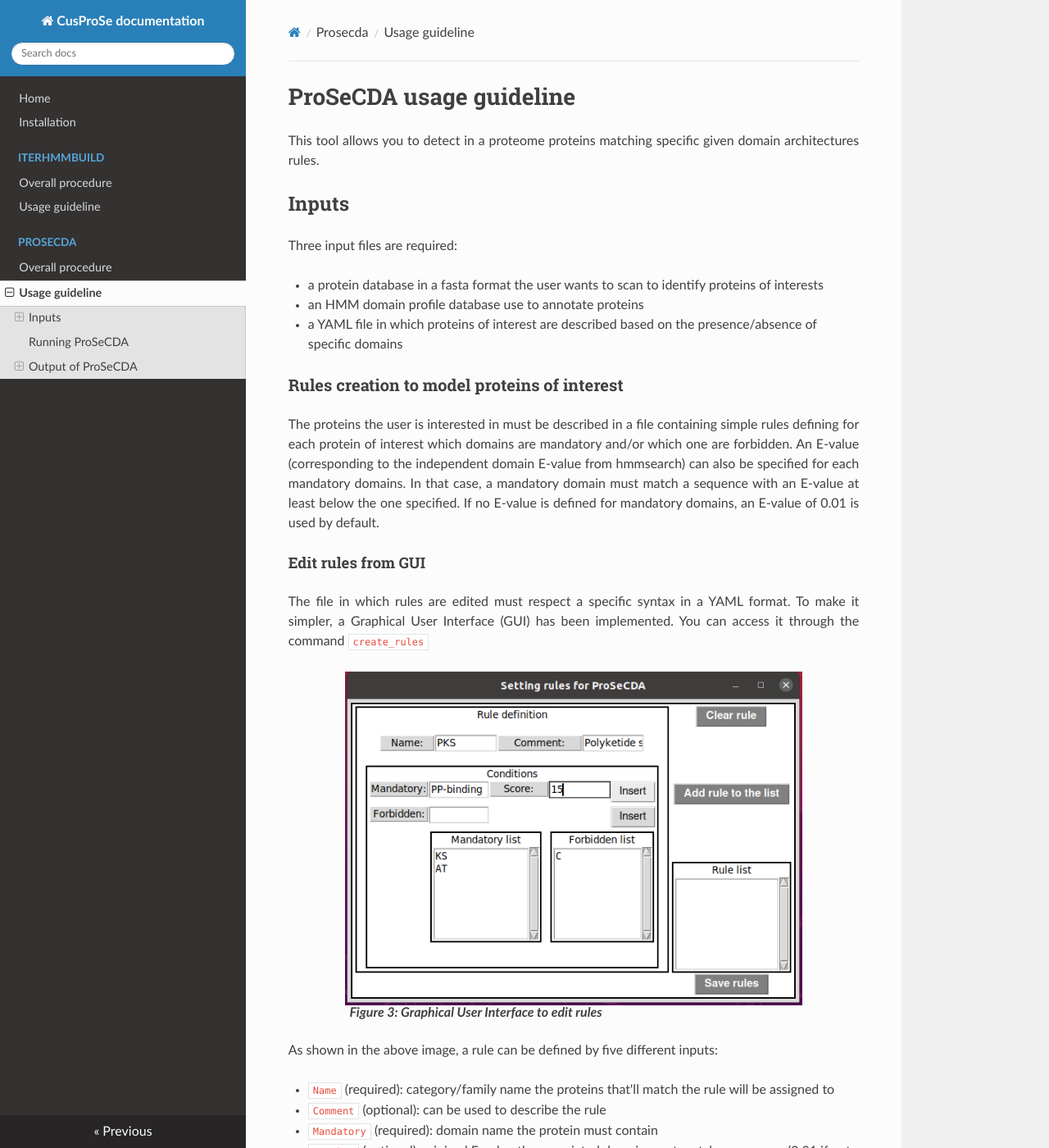
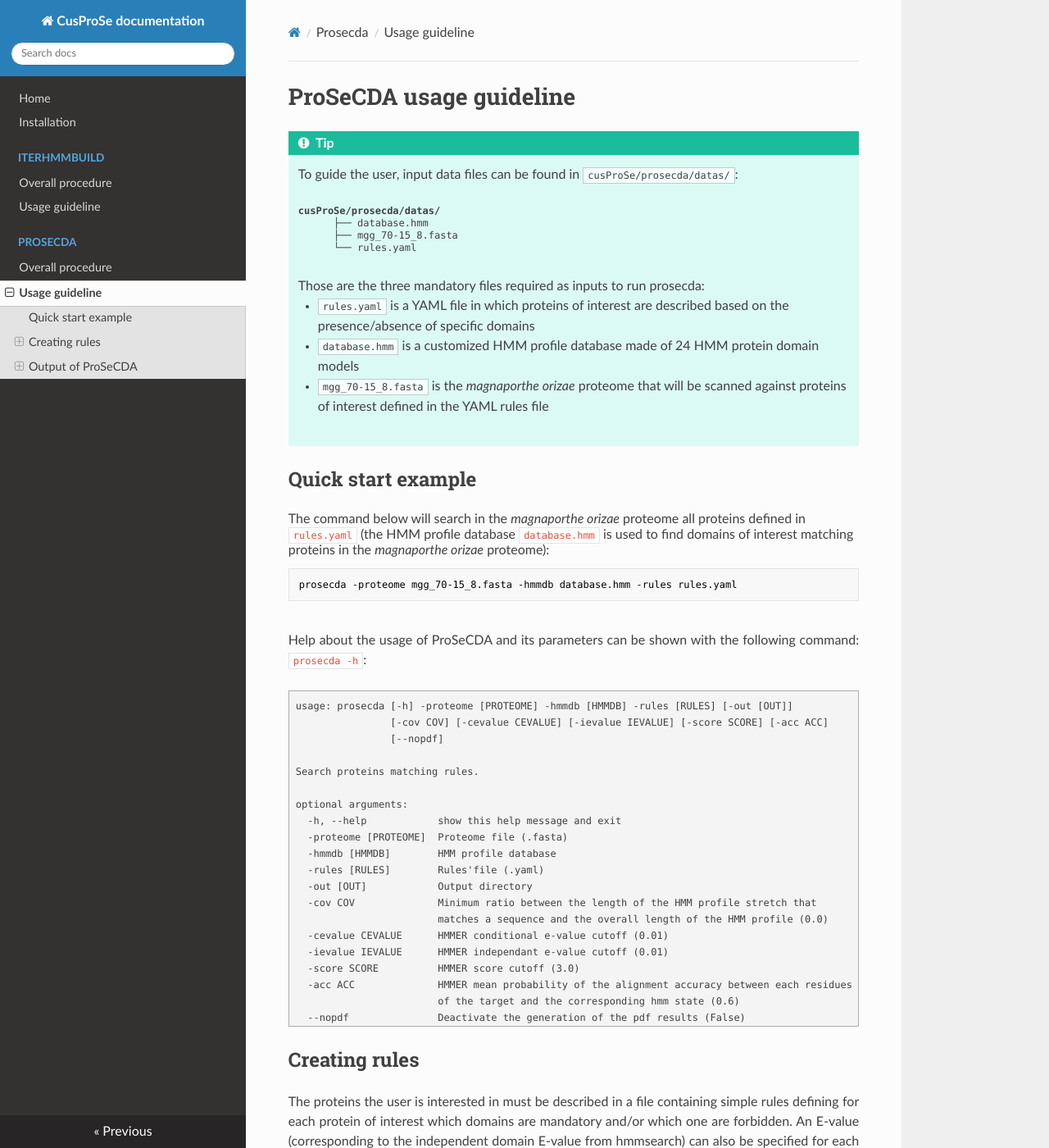
Before and after one commit to nchePortfolio/cusProSe, an MkDocs documentation site: the page built from docs/psd_usage.md, in a window 1280 px wide and 1400 px high. Shown: the whole window at 82% size. Built offline with MkDocs 1.6.1, drawn with Linux system fonts in a browser that asks for light colours; nearby versions of some CDN libraries; some of the changed text lies outside the part shown.

Commit message:
Update prosecda usage documentation

````diff
--- a/docs/css/extra.css
+++ b/docs/css/extra.css
@@ -63,7 +63,7 @@ table.t-description {
     margin-left: auto;
     margin-right: auto;
     text-align: center;
-    width: 80%;
+    width: 90%;
 
 }
 
--- a/docs/ihb_usage.md
+++ b/docs/ihb_usage.md
@@ -4,8 +4,8 @@
         Tip
     </p>
     <p>
-    To guide the user, input data examples can be found in `cusProSe-x.x.x/iterhmmbuild/datas/`:
-    <pre style="line-height: 15px;"><b>datas/</b>
+    To guide the user, input data examples can be found in <code>cusProSe/iterhmmbuild/datas/</code>:
+    <pre style="line-height: 15px;"><b>cusProSe/iterhmmbuild/datas/</b>
     ├── inputs
     │   ├── A.fa
     │   ├── KS.fa
@@ -13,12 +13,12 @@
     └── mgg_70-15_8.fasta
     </pre>
 
-    All fasta files in the <code>inputs/</code> directory contain sequences of three different protein domains. There is also the *magnaporthe orizae* proteome (<code>mgg_70-15_8.fasta</code>) that will be used as the protein database for the examples below.
+    All fasta files in the <code>inputs/</code> directory contain sequences of three different protein domains. There is also the <i>magnaporthe orizae</i> proteome (<code>mgg_70-15_8.fasta</code>) that will be used as the protein database for the examples below.
     </p>
 </div>
 
 ## Quick start examples
-### Build a single HMM profile
+#### Build a single HMM profile
 <div>
 Command to build a single HMM profile from the <i>magnaporthe orizae</i> proteome and representative of the A domain sequences:
 ```bash
@@ -26,7 +26,7 @@ iterhmmbuild -fa inputs/A.fa -protdb mgg_70-15_8.fasta
 ```
 </div>
 
-### Build an HMM profile database
+#### Build an HMM profile database
 <div>
 Command to build an HMM profile database specific to the <i>magnaporthe orizae</i> proteome with each profiles representative of the domain sequences present in the directory `inputs/`:
 ```bash
@@ -53,7 +53,7 @@ iterhmmbuild -fa inputs/ -protdb mgg_70-15_8.fasta
     </p>
 </div>
 
-### Command line and parameters
+#### Command line and parameters
 As illustrated by the commands above, two arguments are mandatory for IterHMMBuild: `-fa` and `-protdb`.
 
 <ul class="myul">
@@ -95,7 +95,7 @@ optional arguments:
 After running IterHMMBuild an output directory will be generated in the following generic format:
 `iterhmmbuild_year-month-day_hour-min-sec/`
 
-### Output from the generation of a single HMM profile
+#### Output from the generation of a single HMM profile
 The output directory generated from the [command run in the quick start examples](#build-a-single-hmm-profile) will have the following architecture:
 
 <pre><b>iterhmmbuild_2020-10-29_13-13-04/</b>
@@ -127,7 +127,7 @@ The three main files of interest are:
 
 `info.log` is a log summary of the computation. The subdirectories `iter_i/` contain files obtained at each iteration and are described in section <a href="./ihb_introduction.html#outputs">Overall procedure</a>.
 
-### Output from the generation of an HMM profile database
+#### Output from the generation of an HMM profile database
 The output directory generated from the [command run in the quick start examples](#build-an-hmm-profile-database) will be a list of subdirectories such as the output described above. You will find at its root the file `hmm_database.hmm`, a concatenation of the HMM profiles of protein domains used as inputs.
 
 <pre><b>iterhmmbuild_2021-03-02_12-39-38</b>
--- a/docs/psd_usage.md
+++ b/docs/psd_usage.md
@@ -1,17 +1,60 @@
 # ProSeCDA usage guideline
 
-This tool allows you to detect in a proteome proteins matching specific given domain architectures
-rules.
+<div class="admonition tip">
+    <p class="first admonition-title">
+        Tip
+    </p>
+    <p>
+    To guide the user, input data files can be found in <code>cusProSe/prosecda/datas/</code>:
+    <pre style="line-height: 15px;"><b>cusProSe/prosecda/datas/</b>
+      ├── database.hmm
+      ├── mgg_70-15_8.fasta
+      └── rules.yaml
+    </pre>
+    <ul>
+    Those are the three mandatory files required as inputs to run prosecda:
+    <li><code>rules.yaml</code> is a YAML file in which proteins of interest are described based on the presence/absence of specific domains</li>
+    <li><code>database.hmm</code> is a customized HMM profile database made of 24 HMM protein domain models</li>
+    <li><code>mgg_70-15_8.fasta</code> is the <i>magnaporthe orizae</i> proteome that will be scanned against proteins of interest defined in the YAML rules file</li>
+    </ul>
+    </p>
+</div>
 
-## Inputs
-Three input files are required:
+## Quick start example
+<div>
+The command below will search in the <i>magnaporthe orizae</i> proteome all proteins defined in <code>rules.yaml</code> (the HMM profile database <code>database.hmm</code> is used to find domains of interest matching proteins in the <i>magnaporthe orizae</i> proteome):
+```bash
+prosecda -proteome mgg_70-15_8.fasta -hmmdb database.hmm -rules rules.yaml
+```
+</div>
 
-* a protein database in a fasta format the user wants to scan to identify proteins of interests
-* an HMM domain profile database use to annotate proteins
-* a YAML file in which proteins of interest are described based on the presence/absence of specific domains
+<br>
+Help about the usage of ProSeCDA and its parameters can be shown with the following command: `prosecda -h
+`:
+<pre class="parameters">usage: prosecda [-h] -proteome [PROTEOME] -hmmdb [HMMDB] -rules [RULES] [-out [OUT]]
+                [-cov COV] [-cevalue CEVALUE] [-ievalue IEVALUE] [-score SCORE] [-acc ACC]
+                [--nopdf]
+
+Search proteins matching rules.
+
+optional arguments:
+  -h, --help            show this help message and exit
+  -proteome [PROTEOME]  Proteome file (.fasta)
+  -hmmdb [HMMDB]        HMM profile database
+  -rules [RULES]        Rules&apos;file (.yaml)
+  -out [OUT]            Output directory
+  -cov COV              Minimum ratio between the length of the HMM profile stretch that
+                        matches a sequence and the overall length of the HMM profile (0.0)
+  -cevalue CEVALUE      HMMER conditional e-value cutoff (0.01)
+  -ievalue IEVALUE      HMMER independant e-value cutoff (0.01)
+  -score SCORE          HMMER score cutoff (3.0)
+  -acc ACC              HMMER mean probability of the alignment accuracy between each residues
+                        of the target and the corresponding hmm state (0.6)
+  --nopdf               Deactivate the generation of the pdf results (False)
+</pre>
 
 
-### Rules creation to model proteins of interest
+## Creating rules
 The proteins the user is interested in must be described in a file containing simple rules defining for each protein of interest which domains are mandatory and/or which one are forbidden. An E-value (corresponding to the independent domain E-value from hmmsearch) can also be specified for each mandatory domains. In that case, a mandatory domain must match a sequence with an E-value at least below the one specified. If no E-value is defined for mandatory domains, an E-value of 0.01 is used by default.
 
 #### Edit rules from GUI
@@ -19,7 +62,7 @@ The file in which rules are edited must respect a specific syntax in a YAML form
 
 
 <figure class="fig-prosecda">
-    <img src="./prosecda/images/gui_rules_1.png"
+    <img src="./img/prosecda_rules.png"
       alt="Graphical User Interface to edit rules.">
     <figcaption>
 <b>Figure 3: Graphical User Interface to edit rules</b>
@@ -65,39 +108,6 @@ PKS_type3.0:
   forbidden:
 
 ```
-
-## Running ProSeCDA
-Input examples are available in `cusProSe-x.x.x/prosecda/datas/`
-
-The command below will search in the *f. fujikuroi* proteomes all proteins matching the rules defined in rules.yaml from the HMM profile database databaseKGall_terpenes_selec.hmm:
-
-```bash
-run_prosecda -proteome fusarium_fujikuroi_IMI58289_V2_protein.fasta -hmmdb databaseKGall_terpenes_selec.hmm -rules rules.yaml
-```
-<br>
-Help about the usage of ProSeCDA and its parameters can be shown with the following command: `prosecda -h
-`:
-<pre class="parameters">usage: prosecda [-h] -proteome [PROTEOME] -hmmdb [HMMDB] -rules [RULES] [-out [OUT]]
-                [-cov COV] [-cevalue CEVALUE] [-ievalue IEVALUE] [-score SCORE] [-acc ACC]
-                [--nopdf]
-
-Search proteins matching rules.
-
-optional arguments:
-  -h, --help            show this help message and exit
-  -proteome [PROTEOME]  Proteome file (.fasta)
-  -hmmdb [HMMDB]        HMM profile database
-  -rules [RULES]        Rules&apos;file (.yaml)
-  -out [OUT]            Output directory
-  -cov COV              Minimum ratio between the length of the HMM profile stretch that
-                        matches a sequence and the overall length of the HMM profile (0.0)
-  -cevalue CEVALUE      HMMER conditional e-value cutoff (0.01)
-  -ievalue IEVALUE      HMMER independant e-value cutoff (0.01)
-  -score SCORE          HMMER score cutoff (3.0)
-  -acc ACC              HMMER mean probability of the alignment accuracy between each residues
-                        of the target and the corresponding hmm state (0.6)
-  --nopdf               Deactivate the generation of the pdf results (False)
-</pre>
 
 ## Output of ProSeCDA
 ### Global architecture
````
Also changed, not shown: docs/img/prosecda_rules.png, 3 other files.
